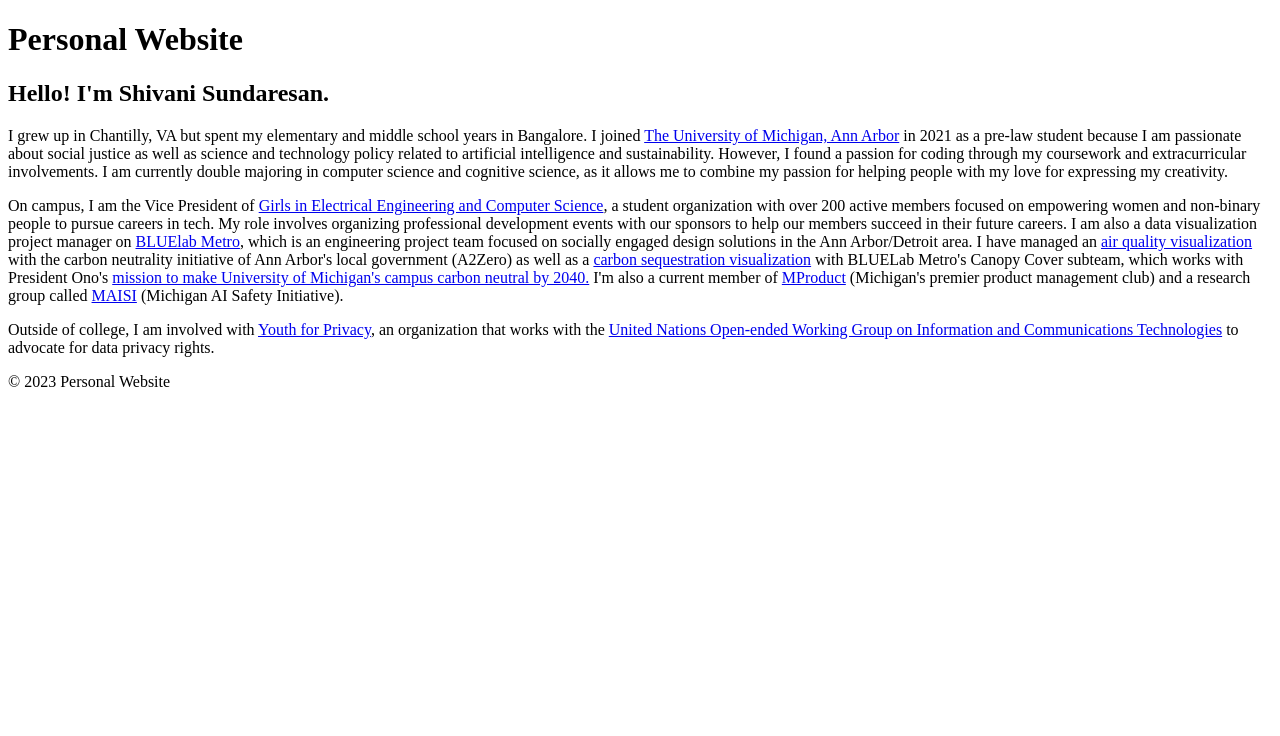
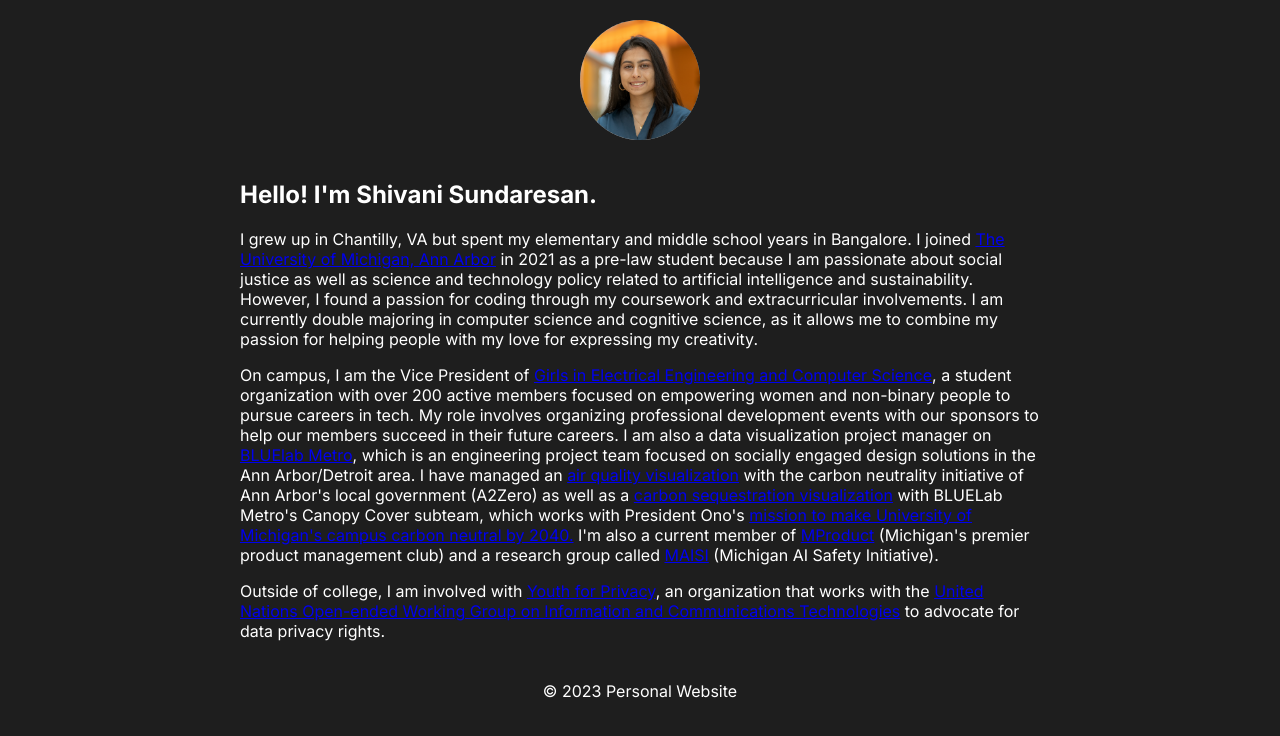
Before and after one commit to shivanisundaresan/shivanisundaresan.github.io, a plain HTML site: page index.html in a window 1280 px wide. Drawn offline with Linux system fonts and the light colour scheme; a script that the page names is missing.

Commit message:
linked style sheet correctly

```diff
--- a/index.html
+++ b/index.html
@@ -4,16 +4,14 @@
 <head>
   <meta charset="UTF-8">
   <meta name="viewport" content="width=device-width, initial-scale=1.0">
-  <title>Personal Website</title>
-  <link rel="stylesheet" href="styles.css">
+  <link rel="stylesheet" href="main.css">
   <link href="https://fonts.googleapis.com/css?family=Inter:400,700&display=swap" rel="stylesheet">
 </head>
 
 <body>
   <div class="container">
     <header>
-      <div class="profile-pic"></div>
-      <h1>Personal Website</h1>
+        <div class="profile-pic" style="background-image: url('img/pfp.jpg');"></div>
     </header>
 
     <main>
--- a/css/main.css
+++ b/main.css
@@ -28,7 +28,7 @@ header {
 .profile-pic {
   width: 120px;
   height: 120px;
-  background-color: "/Users/Shivani/Desktop/shivanisundaresan.github.io/img/pfp.jpg";
+  background-color: #fff; /* Replace with your profile picture */
   background-position: center;
   background-size: cover;
   background-repeat: no-repeat;
```
